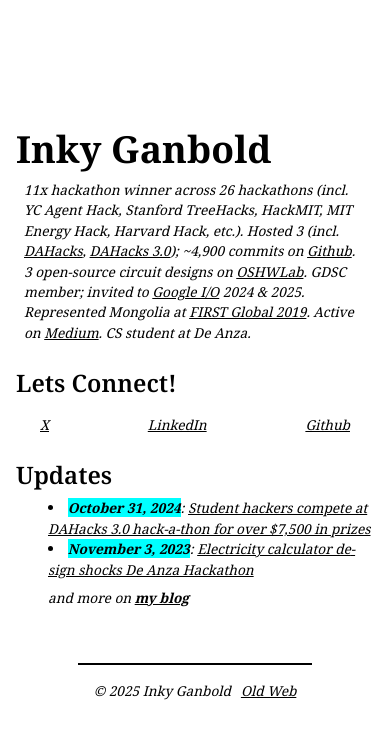
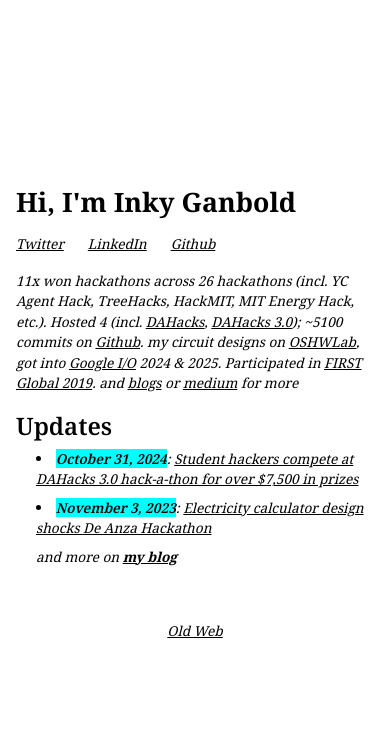
Before and after one commit to enkhbold470/founder-bio, a Next.js app: page / in a window 390 px wide. Shown: the top 738 px of the page. Built offline with nearby package versions, Linux system fonts and the light colour scheme.

Commit message:
Upgrade dependencies to Next.js 16.0.1 and React 19.2.0; adjust TypeScript configuration for JSX support and enhance global CSS styles for improved layout and responsiveness.

```diff
--- a/app/globals.css
+++ b/app/globals.css
@@ -8,14 +8,14 @@
 }
 
 .name {
-  font-size: clamp(28pt, 8vw, 36pt);
+  font-size: clamp(20pt, 6vw, 24pt);
   text-align: left;
   line-height: 1.2;
   font-weight: 800;
 }
 
 .title {
-  font-size: clamp(18pt, 5vw, 20pt);
+  font-size: clamp(18pt, 5vw, 18pt);
   text-align: left;
   margin-bottom: 0.5rem;
   line-height: 1.3;
@@ -72,8 +72,8 @@
   hyphens: auto;
   list-style-type:disc;
   list-style-position: inside;
-  margin-left: 1rem;
-  padding-left: 1rem;
+  margin-left: 0.5rem;
+  padding-left: 0.5rem;
   margin-bottom: 0.5rem;
   list-style-type:disc;
 }
--- a/app/page.tsx
+++ b/app/page.tsx
@@ -32,23 +32,14 @@
 export default function Home() {
   return (
     <div className="min-h-screen overflow-hidden flex flex-col justify-center items-center p-4 sm:p-6 md:p-8 ">
-      <main className="flex flex-col items-center justify-center max-w-[400px]">
+      <main className="flex flex-col items-center justify-center max-w-[400px] gap-4">
         {/* Intro Section */}
-        <header className="text-center mb-4 sm:mb-6">
-          <h1 className="name">{siteConfig.name}</h1>
-          <p className="text-left p-2 sm:p-3 text-spacing-4">
-            {renderBioWithLinks(siteConfig.bio.text, siteConfig.bio.links)}
-          </p>
-        </header>
-
-        {/* Contact Section */}
-        <section className="text-center mb-4 sm:mb-6 w-full">
-          <h2 className="title">Lets Connect!</h2>
-           <div className="flex justify-between px-4">
+        <header className="flex flex-col gap-4">
+          <h1 className="name">Hi, I'm {siteConfig.name}</h1>
+          <div className="flex gap-6">
             {siteConfig.contactDisplay.map((contactItem, index) => (
               <p
                 key={`${contactItem.type}-${index}`}
-                className="text-left p-2 sm:p-3"
               >
                 <Link
                   href={contactItem.url}
@@ -61,31 +52,35 @@
               </p>
             ))}
           </div>
-        </section>
+          <p className="text-left text-spacing-4">
+            {renderBioWithLinks(siteConfig.bio.text, siteConfig.bio.links)}
+          </p>
+        </header>
 
 
-        <section className="text-center w-full mb-4 sm:mb-6">
+
+        <section className="text-center w-full">
           <h2 className="title">Updates</h2>
-
-          <ul>
+          <ul className="list-disc list-inside space-y-2 text-left mx-2 my-2">
             {recentUpdates.map((update) => (
-              <li key={update.date} className="text-left">
-                <span className="font-bold">{update.date}</span>{": "}
+              <li key={update.date} className="pl-1">
+                <span className="font-semibold">{update.date}</span>
+                {": "}
                 <Link
                   href={update.url}
                   target="_blank"
                   rel="noopener noreferrer"
-                  className="hover:text-blue-600 transition-colors"
+                  className="transition-colors hover:text-blue-600 underline"
                 >
                   {update.title}
                 </Link>
               </li>
             ))}
-             <li className="text-left block mt-2 italic">
-            and more on {" "}
+            <li className="block mt-3 italic pl-1">
+              and more on{" "}
               <Link
                 href="/blog"
-              className="hover:text-blue-600 transition-colors underline font-bold"
+                className="hover:text-blue-600 underline font-bold transition-colors"
               >
                 my blog
               </Link>
@@ -96,10 +91,7 @@
       </main>
 
       {/* Footer Section */}
-      <footer className="text-center p-4 sm:p-6 border-t-2 border-black">
-        <p className="text-left ">© 2025 {siteConfig.name}</p>
-
-
+      <footer className="text-center p-4 sm:p-6  bottom-0">
 
         <p className="text-left">
           <Link
--- a/config/siteConfig.ts
+++ b/config/siteConfig.ts
@@ -44,10 +44,10 @@
   locale: 'en_US',
   type: 'website',
   bio: {
-    text: '11x hackathon winner across 26 hackathons (incl. YC Agent Hack, Stanford TreeHacks, HackMIT, MIT Energy Hack, Harvard Hack, etc.). Hosted 3 (incl. [DAHacks], [DAHacks 3.0]);  ~4,900 commits on [Github]. 3 open-source circuit designs on [OSHWLab]. GDSC member; invited to [Google I/O] 2024 & 2025. Represented Mongolia at [FIRST Global 2019]. Active on [Medium]. CS student at De Anza.',
+    text: '11x won hackathons across 26 hackathons (incl. YC Agent Hack, TreeHacks, HackMIT, MIT Energy Hack, etc.). Hosted 4 (incl. [DAHacks], [DAHacks 3.0]); ~5100 commits on [Github]. my circuit designs on [OSHWLab], got into [Google I/O] 2024 & 2025. Participated in [FIRST Global 2019]. and [blogs] or [medium] for more',
     links: [
       {
-        text: 'Medium',
+        text: 'medium',
         url: 'https://enkhy.medium.com/',
         external: true
       },
@@ -80,6 +80,11 @@
         text: 'FIRST Global 2019',
         url: 'https://first.global/2019-nations/mongolia-2019/',
         external: true
+      },
+      {
+        text: 'blogs',
+        url: '/blog',
+        external: false
       }
 
     ]
@@ -93,8 +98,8 @@
   },
   contactDisplay: [
     {
-      label: 'X',
-      value: 'X',
+      label: 'Twitter',
+      value: 'Twitter',
       url: 'https://x.com/1nkfy',
       type: 'social',
       external: true
--- a/package.json
+++ b/package.json
@@ -10,9 +10,9 @@
   },
   "dependencies": {
     "@vercel/analytics": "^1.5.0",
-    "next": "15.5.3",
-    "react": "19.1.0",
-    "react-dom": "19.1.0",
+    "next": "16.0.1",
+    "react": "19.2.0",
+    "react-dom": "19.2.0",
     "rss-parser": "^3.13.0"
   },
   "devDependencies": {
--- /dev/null
+++ b/pnpm-workspace.yaml
@@ -0,0 +1,3 @@
+onlyBuiltDependencies:
+  - sharp
+  - unrs-resolver
```
Also changed, not shown: tsconfig.json (+19 -5 lines), 1 other file (tests, documents, lock files or other folders). Lines whose indentation alone changed are shown as unchanged.
